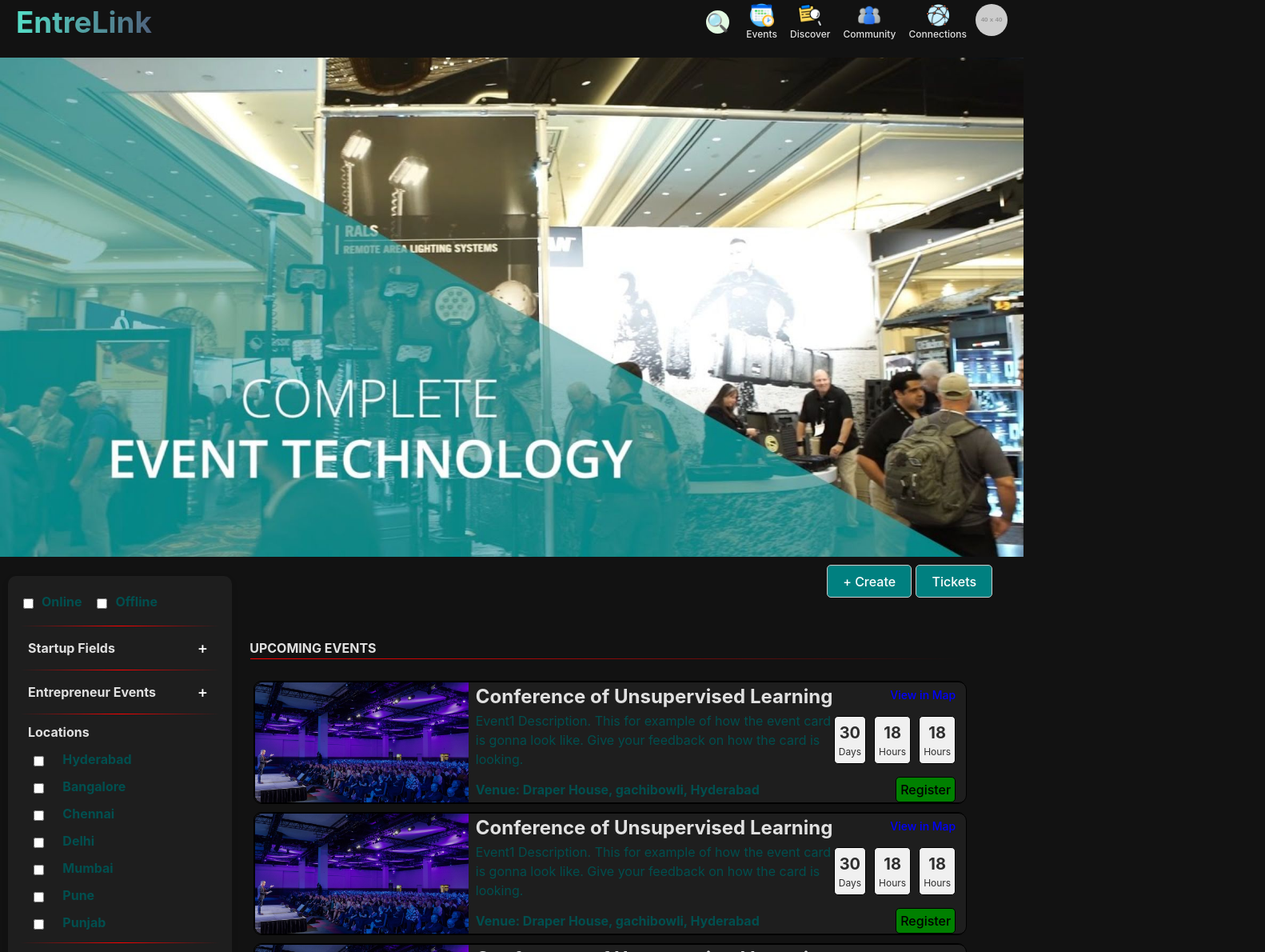
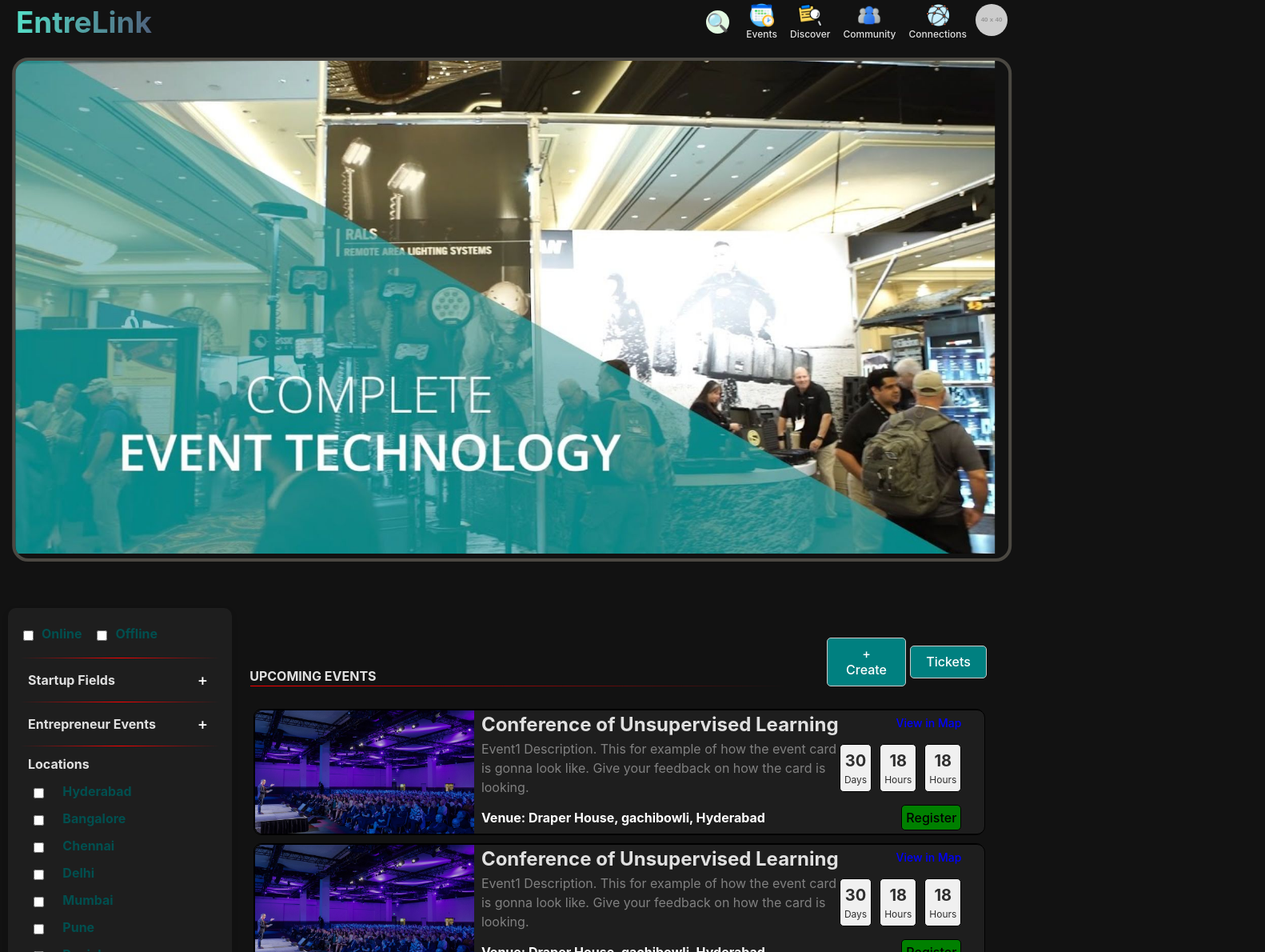
Before and after one commit to AnasFaaiz/EntreLink, a React (Vite) app in the folder client/: page /EntreLink/Events in a window 1280 px wide. Shown: the top 1190 px of the page at 80% size, 1582 px wide, since content can reach past the window. Built offline with nearby package versions, Linux system fonts and the light colour scheme.

Commit message:
Adjusted designs of Events & Discover

```diff
--- a/client/src/components/Discover/Discover-Main.jsx
+++ b/client/src/components/Discover/Discover-Main.jsx
@@ -139,14 +139,15 @@ const styles = {
     backgroundColor: "transparent",
     border: "none",
     color: "#E0E0E0",
+    padding: '12px',
   },
   verticalLine: {
     width: '1px',
     height: '30px',
     backgroundColor: '#E0E0E0',
-    position: 'absolute',
-    top: '5px',
-    left: '50%',
+    // position: 'absolute',
+    // top: '5px',
+    // left: '50%',
   },
   heading: {},
   headingTitle: {
@@ -164,7 +165,7 @@ const styles = {
     display: 'flex',
     alignItems: 'center',
     borderRadius: '5px',
-    border: '1px solid #ccc',
+    border: 'none',
     backgroundColor: '#008B8B',
     color: '#0D1117',
     cursor: 'pointer',
--- a/client/src/components/Discover/postCard.jsx
+++ b/client/src/components/Discover/postCard.jsx
@@ -98,16 +98,18 @@ const styles = {
   },
   likeDislikeContainer: {
     display: 'flex',
-    justifyContent: 'center',
+    justifyContent: 'flex-end',
     borderRadius: '50px',
-    // marginTop: '10px',
-    border: '2px solid black',
+    marginTop: '10px',
+    marginBottom: '10px',
+    border: '2px solid grey',
     padding: '5px',
     width: '50%',
+    marginLeft: 'auto', // Move the container to the right end
   },
   likeButton: {
     backgroundColor: 'transparent',
-    color: 'darkgreen',
+    color: 'green',
     padding: '0',
     cursor: 'pointer',
     borderRadius: '50px',
--- a/client/src/components/Events/CategoryBox.jsx
+++ b/client/src/components/Events/CategoryBox.jsx
@@ -110,7 +110,7 @@ const styles = {
     margin: "auto 10px 20px",
     textAlign: "center",
     height: "fit-content",
-    top: "90vh",
+    top: "95%",
     position: "absolute",
   },
   heading: {
--- a/client/src/components/Events/Eventcard.jsx
+++ b/client/src/components/Events/Eventcard.jsx
@@ -58,7 +58,7 @@ const Eventcard = () => {
 
 const styles = {
   cardContainer: {
-    width: "70%",
+    width: "95%",
     margin: "5px",
     marginBottom: "10px",
     border: "1px solid black",
@@ -110,7 +110,7 @@ const styles = {
     fontSize: "16px",
     flex: "1",
     width: "35vw",
-    color: "#004F4F",
+    color: "grey",
   },
   countdownContainer: {
     display: "flex",
@@ -145,7 +145,7 @@ const styles = {
     margin: "0",
     padding: "0",
     width: "70%",
-    color: "#004F4F",
+    color: "white",
   },
   addressRegisterButton: {
     display: "flex",
--- a/client/src/components/Events/Events-Main.jsx
+++ b/client/src/components/Events/Events-Main.jsx
@@ -30,7 +30,7 @@ const Events = () => {
                 <div  className="upcoming-events" style={styles.upcoming}>
                   <label style={styles.label}>UPCOMING EVENTS</label>
                   <hr style={styles.hr}/>
-                    <div className="event-cards">
+                  <div className="event-cards" style={styles.cards}>
                     <Eventcard />
                     <Eventcard />
                     <Eventcard />
@@ -45,12 +45,11 @@ const styles = {
     locations: {
         color: "black",
         padding: "10px",
-        width: "400px",
-        // margin: "0 auto",
+        width: "200px",
         textAlign: "center",
         display: "flex",
         alignItems: "center",
-        position: "absolute",
+        position: "relative",
         top: "87vh",
         left: "80%",
         gap: "5px",
@@ -101,6 +100,10 @@ const styles = {
         top: "82vh",
         left: "24%",
         margin: "5px",
+        width: "75%",
+      },
+      cards: {
+        width: "100%",
       },
       hr: {
         height: "1px",
--- a/client/src/components/Events/ImageSlider.jsx
+++ b/client/src/components/Events/ImageSlider.jsx
@@ -13,6 +13,15 @@ const ImageSlider = ({ images, interval = 5000 }) => {
 
   return (
     <div style={styles.slider}>
+      <style>
+        {`
+          @keyframes borderAnimation {
+            0% { border-color: #444444; }
+            50% { border-color: #DAA520; }
+            100% { border-color: #444444; }
+          }
+        `}
+      </style>
       <img src={images[currentIndex]} alt="slider" style={styles.image} />
     </div>
   );
@@ -20,15 +29,20 @@ const ImageSlider = ({ images, interval = 5000 }) => {
 
 const styles = {
   slider: {
-    width: '100%',
-    // height: "100%",
+    width: '97%',
     overflow: 'hidden',
     position: 'absolute',
     top: '9vh',
+    left: '50%',
+    transform: 'translateX(-50%)',
+    borderRadius: '20px',
+    border: '4px solid #E0E0E0',
+    animation: 'borderAnimation 3s infinite',
+    marginBottom: '20px',
   },
   image: {
-    width: '100vw',
-    height: '78vh',
+    width: '95.7vw',
+    height: '77vh',
     objectFit: 'cover',
   },
 };
--- a/client/src/components/Navbar.jsx
+++ b/client/src/components/Navbar.jsx
@@ -130,6 +130,7 @@ const styles = {
     width: "100%",
     boxSizing: "border-box",
     height: "55px",
+    zIndex: 1000,
   },
   container: {
     display: 'flex',
```
Lines whose indentation alone changed are shown as unchanged.
